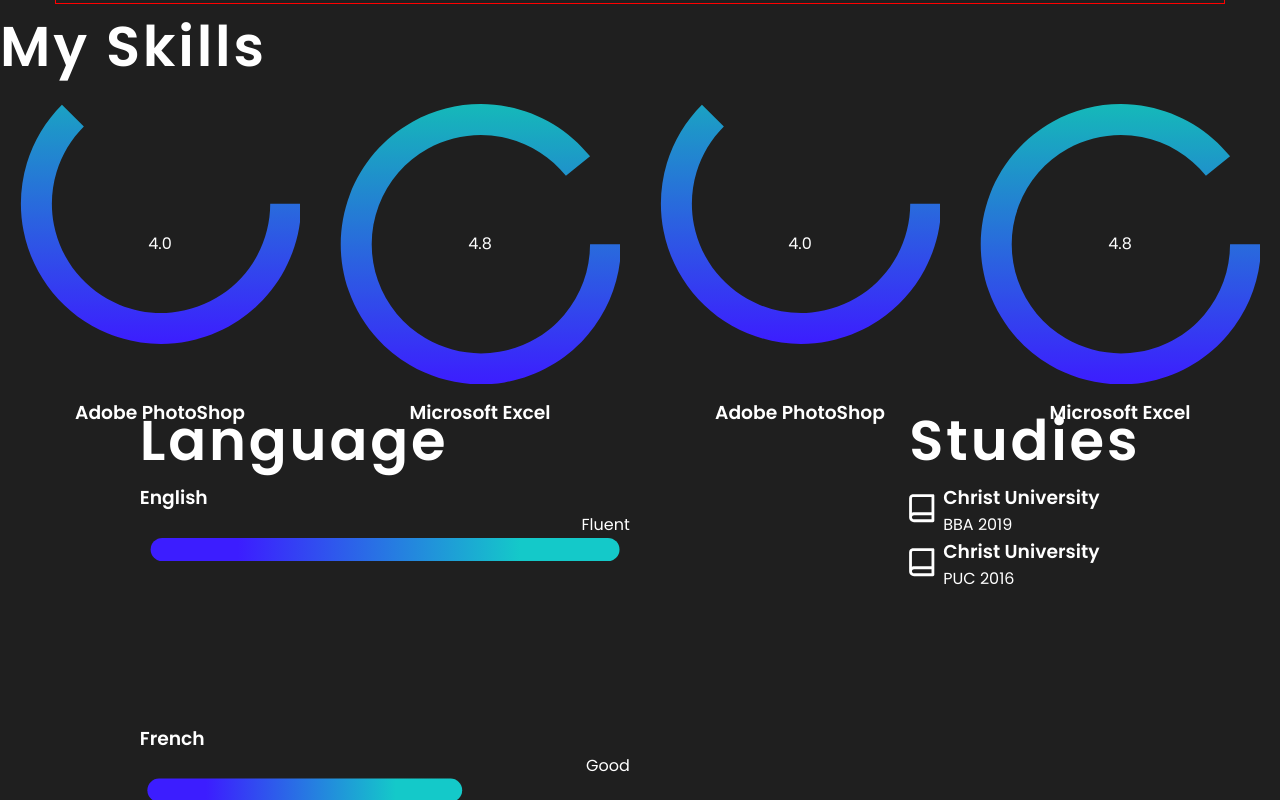
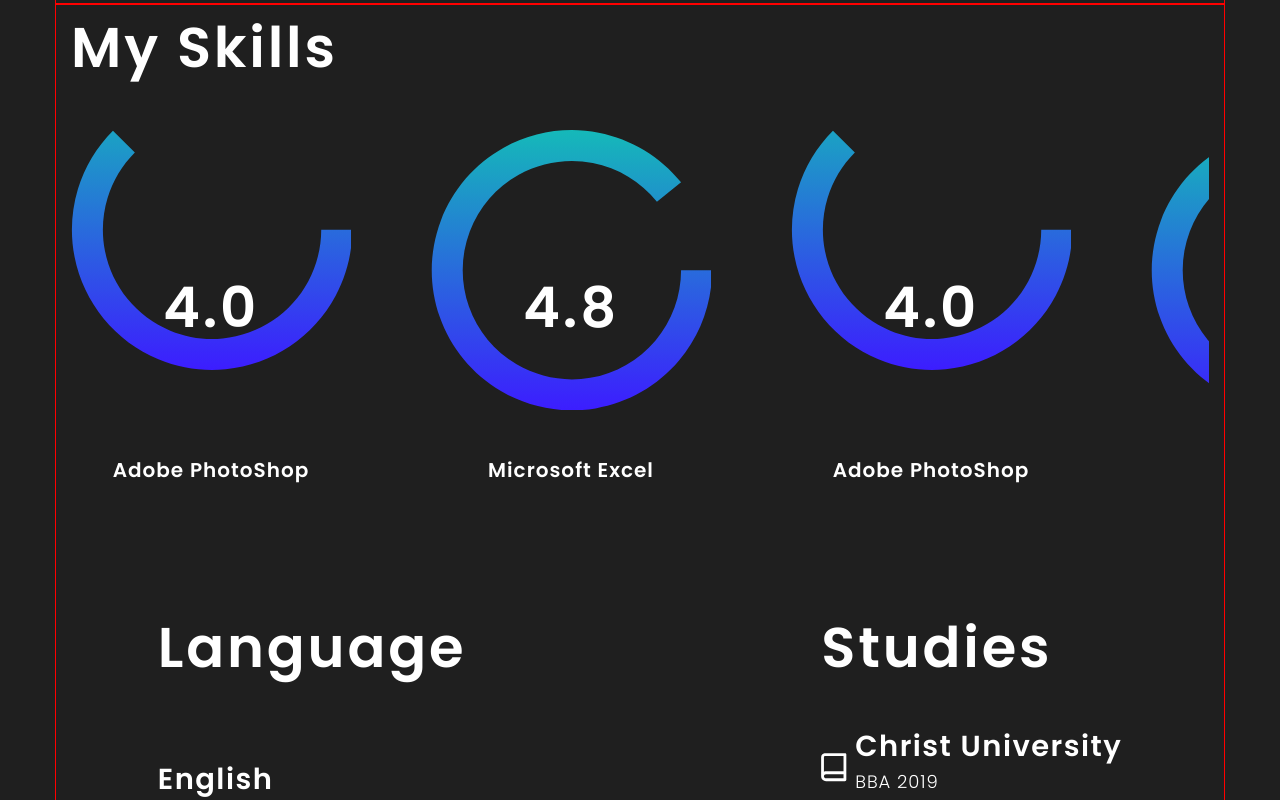
Before and after one commit to AndryGavrus/portfolio-project-my-version, a React app: page / in a window 1280 px wide. Shown: the part 1440-2240 px from the top of the page. Built offline with nearby package versions, Linux system fonts and the light colour scheme.

Commit message:
Styled SkillSection

```diff
--- a/src/layout/sections/skills/Skills.tsx
+++ b/src/layout/sections/skills/Skills.tsx
@@ -5,6 +5,7 @@
 import { LangSkill } from './blocks/LangSkill'
 import { Universities } from './blocks/Universities'
 import { FlexWrapper } from '../../../assets/components/FlexWrapper'
+import { Container } from '../../../assets/components/Container'
 
 
 const SkillData = [
@@ -65,6 +66,7 @@
 export const Skills = () => {
     return (
         <SkillsSection>
+            <Container>
             <SectionTitle>My Skills</SectionTitle>
             <SkillsBar>
                 {SkillData.map((s, index) => {
@@ -90,22 +92,39 @@
                     })}
                 </StudiesBlock>
             </FlexWrapper>
+            </Container>
         </SkillsSection>
     )
 }
 
 const SkillsSection = styled.section`
-    background-color: aqua;
-    min-height: 100vh;
 `
 
 const SkillsBar = styled.div`
+    margin: 40px 0 120px;
+    height: 100%;
     display: flex;
     justify-content: space-around;
     flex-grow: 1;
+    gap: 80px;
+    overflow: auto;
+
+    ${FlexWrapper} {
+        position: relative;
+    }
 `
 
 const LangBlock = styled.div`
+    display: flex;
+    flex-direction: column;
+    gap: 26px;
+
+    ${SectionTitle} {
+        margin-bottom: 42px;
+    }
 `
 const StudiesBlock = styled.div`
+    ${SectionTitle} {
+        margin-bottom: 35px;
+    }
 `
--- a/src/layout/sections/skills/blocks/LangSkill.tsx
+++ b/src/layout/sections/skills/blocks/LangSkill.tsx
@@ -5,6 +5,7 @@
 import engBar from '../../../../assets/images/skillsProgressSvg/engBar.png'
 import frenchBar from '../../../../assets/images/skillsProgressSvg/frenchBar.png'
 import { Photo } from '../../../../assets/components/photo/Photo'
+import { theme } from '../../../../styles/Theme'
 
 type LangSkillPropsType = {
     photo: string
@@ -29,13 +30,24 @@
 }
 
 
-const LangBar = styled.div`
-`
+
 
 const LangTitle = styled.h3`
-
+    font-family:"Poppins", sans-serif;
+    font-weight: 600;
+    font-size: 29px;
+    letter-spacing: 0.05em;
+    text-transform: capitalize;
+    color:${theme.colors.font};
 `
 
 const Mark = styled.span`
+    font-family:"Poppins", sans-serif;
+    font-weight: 600;
+    font-size: 14px;
+    letter-spacing: 0.05em;
+    text-transform: capitalize;
+    color:${theme.colors.font};
+
     align-self: flex-end;
 `
--- a/src/layout/sections/skills/blocks/Universities.tsx
+++ b/src/layout/sections/skills/blocks/Universities.tsx
@@ -2,6 +2,7 @@
 import styled from 'styled-components'
 import { FlexWrapper } from '../../../../assets/components/FlexWrapper'
 import { Icon } from '../../../../assets/components/icon/Icon'
+import { theme } from '../../../../styles/Theme'
 
 type UniversitiesPropsType = {
     name: string
@@ -11,7 +12,9 @@
 export const Universities = (props: UniversitiesPropsType) => {
     return (
         <StyledUniversity>
+            <IconWrapper>
                 <Icon iconId='book' width='34' height='43' viewBox='0 0 34 34' />
+            </IconWrapper>
             <FlexWrapper direction='column' align='flex-start'>
                 <UnName>{props.name}</UnName>
                 <Info>{props.info}</Info>
@@ -27,9 +30,41 @@
     align-items: center;
 `
 
+const IconWrapper = styled.div`
+
+    /* position: relative;
+    z-index: 0;
+
+        &::before {
+        content: '';
+        height: 96px;
+        width: 96px;
+        border-radius: 100%;
+        background: ${theme.colors.accent};
+
+        position: absolute;
+        top: 50%;
+        left: 50%;
+        transform: translate(-50% -50%);
+        z-index: -1;
+    } */
+`
+
 const UnName = styled.h3`
-
+    font-family:"Poppins", sans-serif;
+    font-weight: 600;
+    font-size: 29px;
+    letter-spacing: 0.05em;
+    text-transform: capitalize;
+    color:${theme.colors.font};
 `
 
 const Info = styled.p`
+    font-family:"Poppins", sans-serif;
+    font-weight: 300;
+    font-size: 18px;
+    letter-spacing: 0.05em;
+    text-transform: capitalize;
+    color:${theme.colors.font};
+    margin-bottom: 25px;
 `
--- a/src/layout/sections/skills/skillsBar/skill/Skill.tsx
+++ b/src/layout/sections/skills/skillsBar/skill/Skill.tsx
@@ -2,6 +2,7 @@
 import styled from 'styled-components'
 import { Icon } from '../../../../../assets/components/icon/Icon'
 import { FlexWrapper } from '../../../../../assets/components/FlexWrapper'
+import { theme } from '../../../../../styles/Theme'
 
 
 type SkillPropsType = {
@@ -12,25 +13,38 @@
 
 export const Skill = (props: SkillPropsType) => {
     return (
-        <StyledSkill>
-            <FlexWrapper justify='center' align='center'>
-                <Icon iconId={props.iconId} width='280' height='280' viewBox='0 0 280 280'/>
-                <Mark>{props.mark}</Mark>
-            </FlexWrapper>
+        <FlexWrapper direction='column' justify='center' align='center'>
+            <Icon iconId={props.iconId} width='280' height='280' viewBox='0 0 280 280' />
+            <Mark>{props.mark}</Mark>
             <SkillName>{props.title}</SkillName>
-        </StyledSkill>)
+        </FlexWrapper>)
 }
 
 const StyledSkill = styled.div`
-
+    position: relative;
 `
 
 const Mark = styled.span`
     display: flex;
     position: absolute;
+
+    font-family: "Poppins", sans-serif;
+    font-weight: 600;
+    font-size: 56px;
+    letter-spacing: 0.05em;
+    text-transform: capitalize;
+    color: ${theme.colors.font};
 `
 
 
 const SkillName = styled.h3`
     text-align: center;
+    margin-top: 45px;
+
+    font-family: "Poppins", sans-serif;
+    font-weight: 600;
+    font-size: 20px;
+    letter-spacing: 0.05em;
+    text-transform: capitalize;
+    color: ${theme.colors.font};
 `
```
Lines whose indentation alone changed are shown as unchanged.
